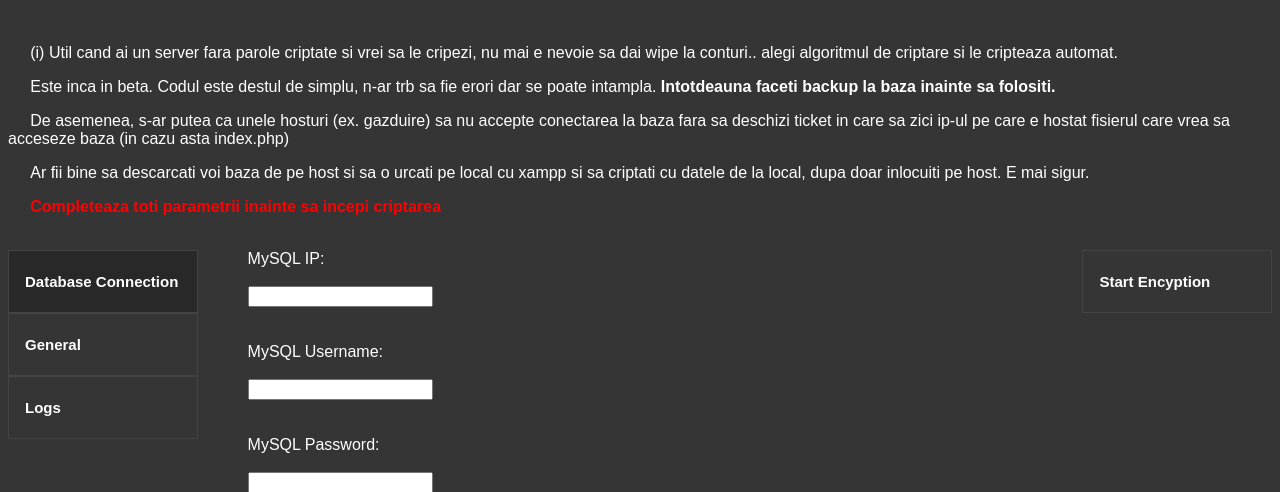
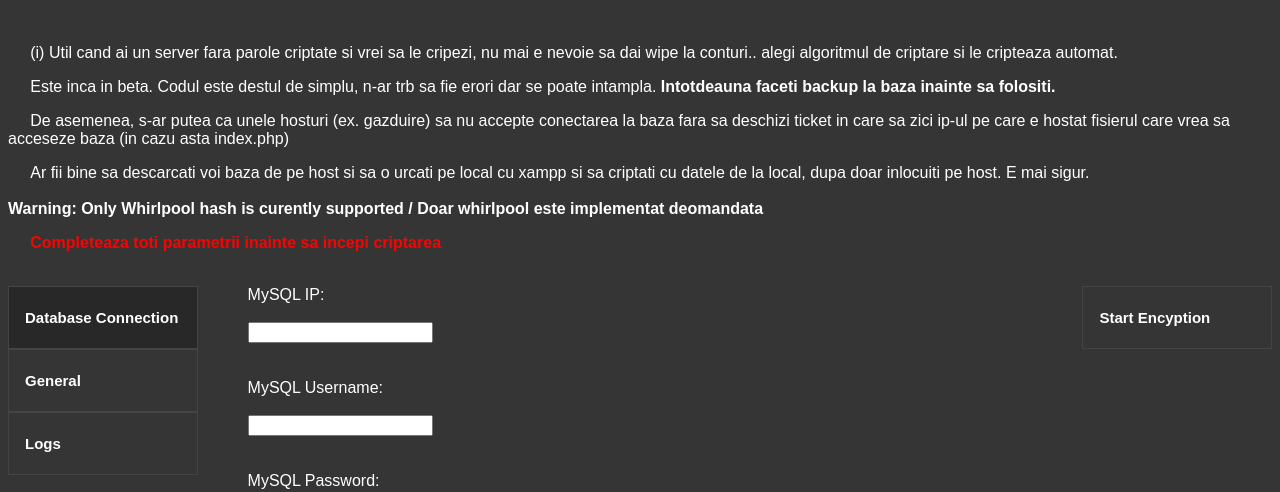
Before and after one commit to Venn0x/mass-password-encryptor, a PHP site: page / in a window 1280 px wide. Shown: the part 249-741 px from the top of the page. Run offline with PHP 8.4, Linux system fonts and the light colour scheme.

Commit message:
Update index.php

```diff
--- a/index.php
+++ b/index.php
@@ -139,7 +139,7 @@ function okparams(){
 		<center>
 		<font color=white><h1>Mass database password encryptor</h1><h3>(c)Vennox 2019<br>Daca vr sa ma injuri: Discord - Vennox#0768</h3>
 		</center><br><br><br>
-		<p>&nbsp;&nbsp;&nbsp;&nbsp;&nbsp;(i) Util cand ai un server fara parole criptate si vrei sa le cripezi, nu mai e nevoie sa dai wipe la conturi.. alegi algoritmul de criptare si le cripteaza automat.</p><p>&nbsp;&nbsp;&nbsp;&nbsp;&nbsp;Este inca in beta. Codul este destul de simplu, n-ar trb sa fie erori dar se poate intampla. <b>Intotdeauna faceti backup la baza inainte sa folositi.</b></d><p>&nbsp;&nbsp;&nbsp;&nbsp;&nbsp;De asemenea, s-ar putea ca unele hosturi (ex. gazduire) sa nu accepte conectarea la baza fara sa deschizi ticket in care sa zici ip-ul pe care e hostat fisierul care vrea sa acceseze baza (in cazu asta index.php)</p><p>&nbsp;&nbsp;&nbsp;&nbsp;&nbsp;Ar fii bine sa descarcati voi baza de pe host si sa o urcati pe local cu xampp si sa criptati cu datele de la local, dupa doar inlocuiti pe host. E mai sigur.</p></font>
+		<p>&nbsp;&nbsp;&nbsp;&nbsp;&nbsp;(i) Util cand ai un server fara parole criptate si vrei sa le cripezi, nu mai e nevoie sa dai wipe la conturi.. alegi algoritmul de criptare si le cripteaza automat.</p><p>&nbsp;&nbsp;&nbsp;&nbsp;&nbsp;Este inca in beta. Codul este destul de simplu, n-ar trb sa fie erori dar se poate intampla. <b>Intotdeauna faceti backup la baza inainte sa folositi.</b></d><p>&nbsp;&nbsp;&nbsp;&nbsp;&nbsp;De asemenea, s-ar putea ca unele hosturi (ex. gazduire) sa nu accepte conectarea la baza fara sa deschizi ticket in care sa zici ip-ul pe care e hostat fisierul care vrea sa acceseze baza (in cazu asta index.php)</p><p>&nbsp;&nbsp;&nbsp;&nbsp;&nbsp;Ar fii bine sa descarcati voi baza de pe host si sa o urcati pe local cu xampp si sa criptati cu datele de la local, dupa doar inlocuiti pe host. E mai sigur.<br><br><b>Warning: Only Whirlpool hash is curently supported / Doar whirlpool este implementat deomandata</b></p></font>
 		<?php
 		if(!okparams()) echo("<p><font color=red><b>&nbsp;&nbsp;&nbsp;&nbsp;&nbsp;Completeaza toti parametrii inainte sa incepi criptarea</b></font></p><br>");
 		else echo"<p>&nbsp;<br></p>";
```
